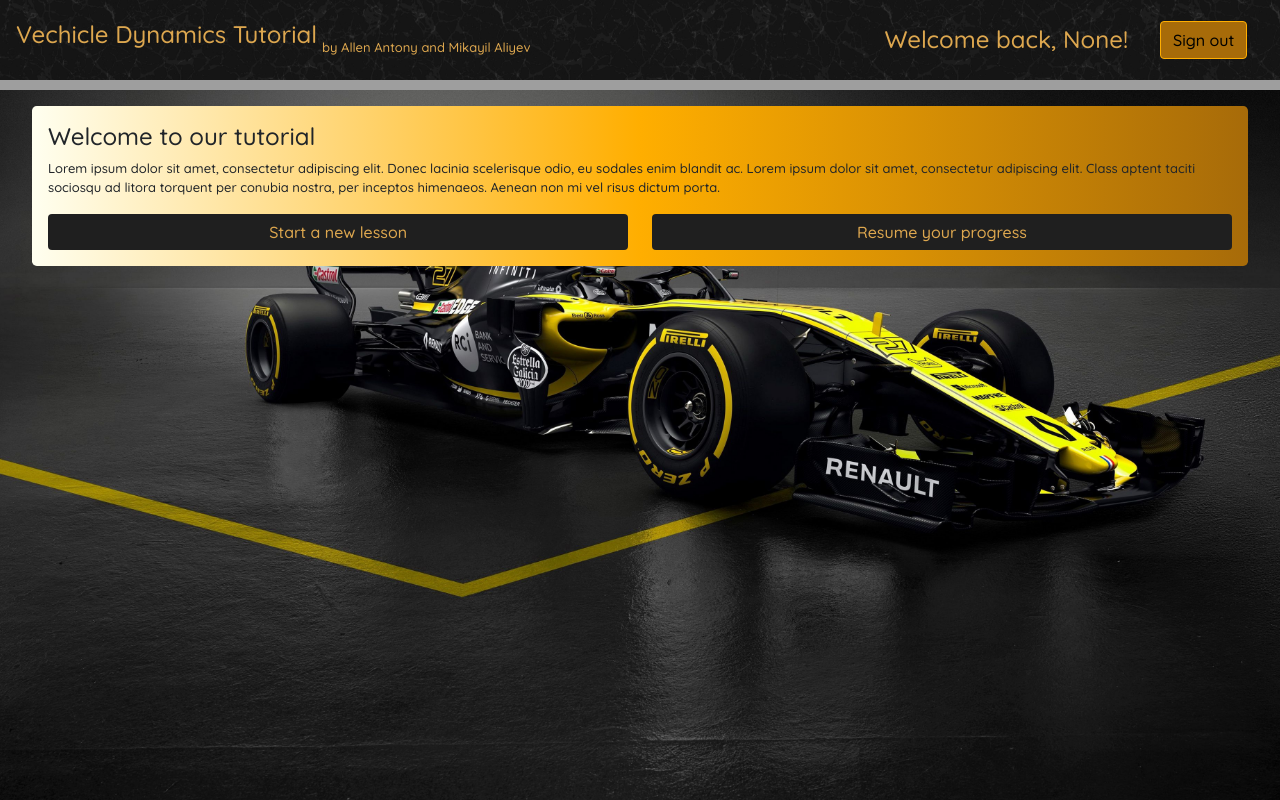
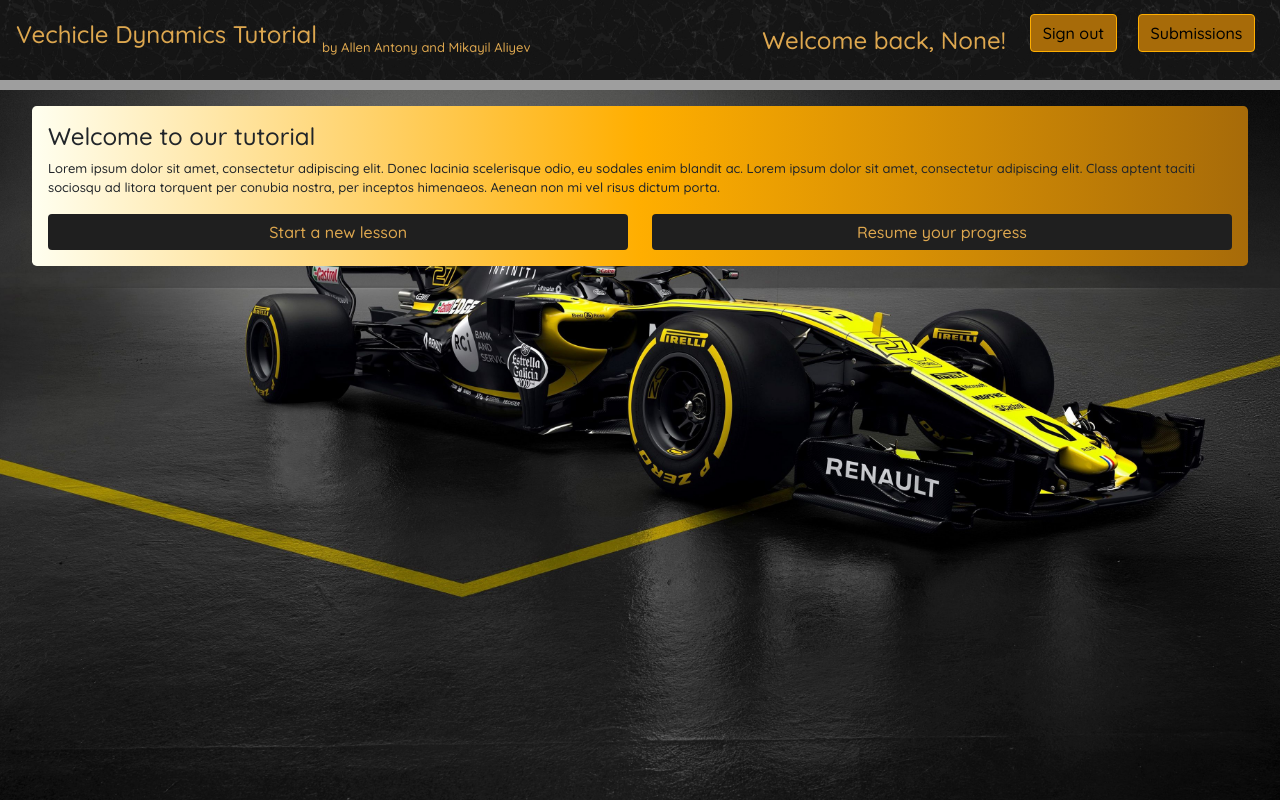
Before and after one commit to Allenator1/UWAM-Introductory-Website, a Flask app: page / in a window 1280 px wide. Run offline with Flask 2, Linux system fonts and the light colour scheme; the visitor is signed in with stand-in values (Sample User, id 1); data comes from the database, SQL or seed files in the repository; grey boxes are pictures that could not be loaded.

Commit message:
Added a link to submissions on the top banner.

```diff
--- a/app/templates/index.html
+++ b/app/templates/index.html
@@ -24,15 +24,18 @@
                     </div>
                     <div class="banner_right">
                         {% if current_user.is_authenticated %}
-                        <a class="gold_button btn" id="signout_button" href={{ url_for('logout') }} role="button">
+                        <a class="logout_button gold_button btn" href={{ url_for('logout') }} role="button">
                             Sign out
                         </a>
-                        <span id="welcome_message" class="subheading"> Welcome back, {{ current_user.preferred_name }}! </span>
+                        <a class="submissions_button gold_button btn" href={{ url_for('submissions') }} role="button">
+                            Submissions
+                        </a>
+                        <span class="subheading" id="welcome_message"> Welcome back, {{ current_user.preferred_name }}! </span>
                         {% else %}
-                        <a class="gold_button btn" href={{ url_for('login') }} role="button">
+                        <a class="login_button gold_button btn" href={{ url_for('login') }} role="button">
                             Login
                         </a>
-                        <a class="gold_button btn" href={{ url_for('register') }} role="button">
+                        <a class="register_button gold_button btn" href={{ url_for('register') }} role="button">
                             Register
                         </a>
                         {% endif %}
```
